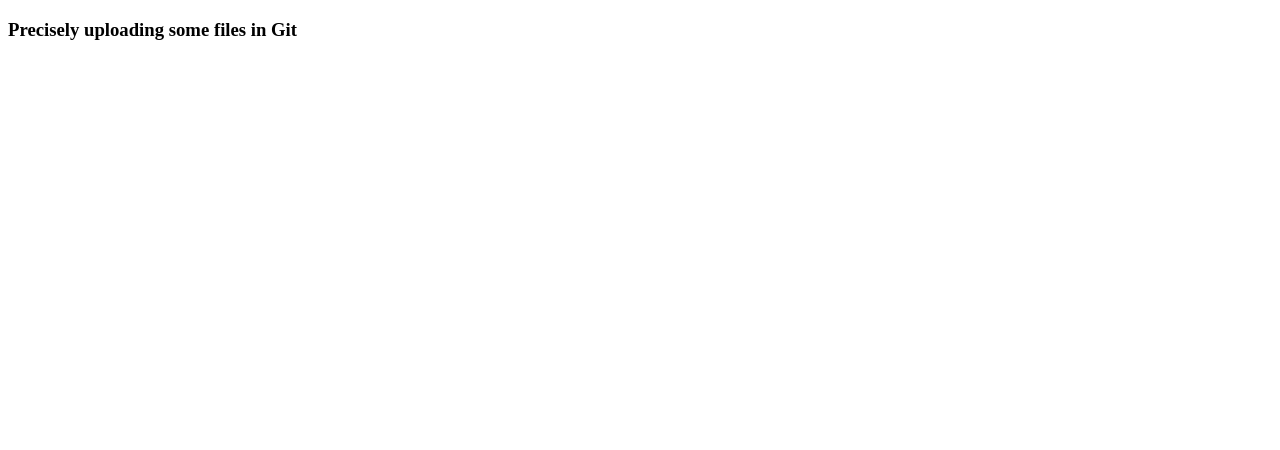
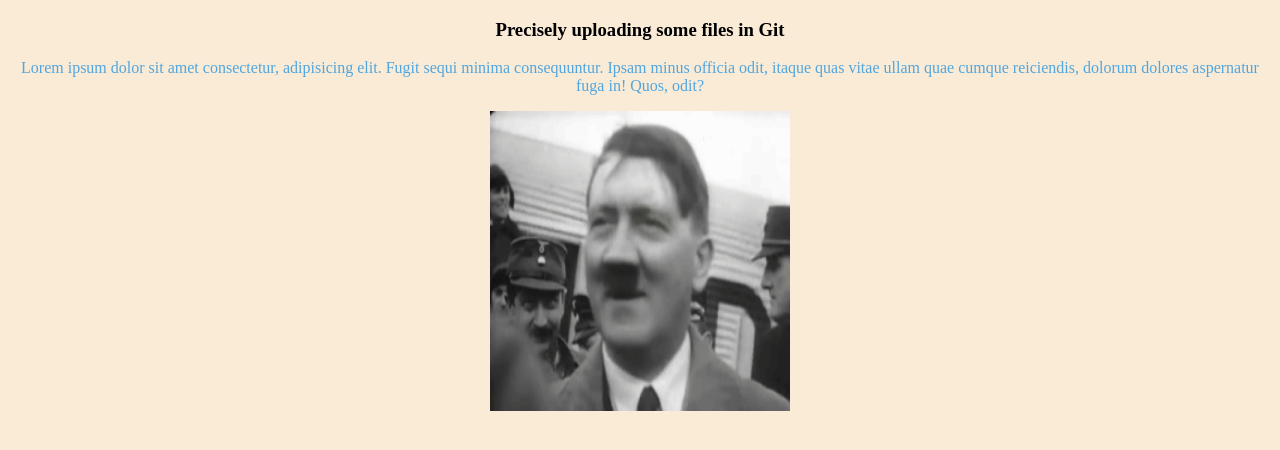
Before and after one commit to iftykhar/Test_repo, a plain HTML site: page index.html in a window 1280 px wide. Drawn offline with Linux system fonts and the light colour scheme.

Commit message:
added style and image to the file

```diff
--- a/index.html
+++ b/index.html
@@ -6,10 +6,15 @@
     <meta http-equiv="X-UA-Compatible" content="IE=edge">
     <meta name="viewport" content="width=device-width, initial-scale=1.0">
     <title>Document uploading in git </title>
+    <link rel="stylesheet" href="style.css">
 </head>
 
 <body>
     <h3>Precisely uploading some files in Git </h3>
+    <div class="container">
+        <p>Lorem ipsum dolor sit amet consectetur, adipisicing elit. Fugit sequi minima consequuntur. Ipsam minus officia odit, itaque quas vitae ullam quae cumque reiciendis, dolorum dolores aspernatur fuga in! Quos, odit?</p>
+    </div>
+    <img src="images/hitler.gif" alt="adolf hitler" style="width: 300px; height: 300px;">
 </body>
 
 </html>
--- /dev/null
+++ b/style.css
@@ -0,0 +1,14 @@
+body {
+    background-color: antiquewhite;
+    text-align: center;
+}
+
+#container {}
+
+p {
+    color: rgba(60, 157, 223, 0.89);
+}
+
+img {
+    width: fit-content;
+}
```
Also changed, not shown: images/hitler.gif (added).
